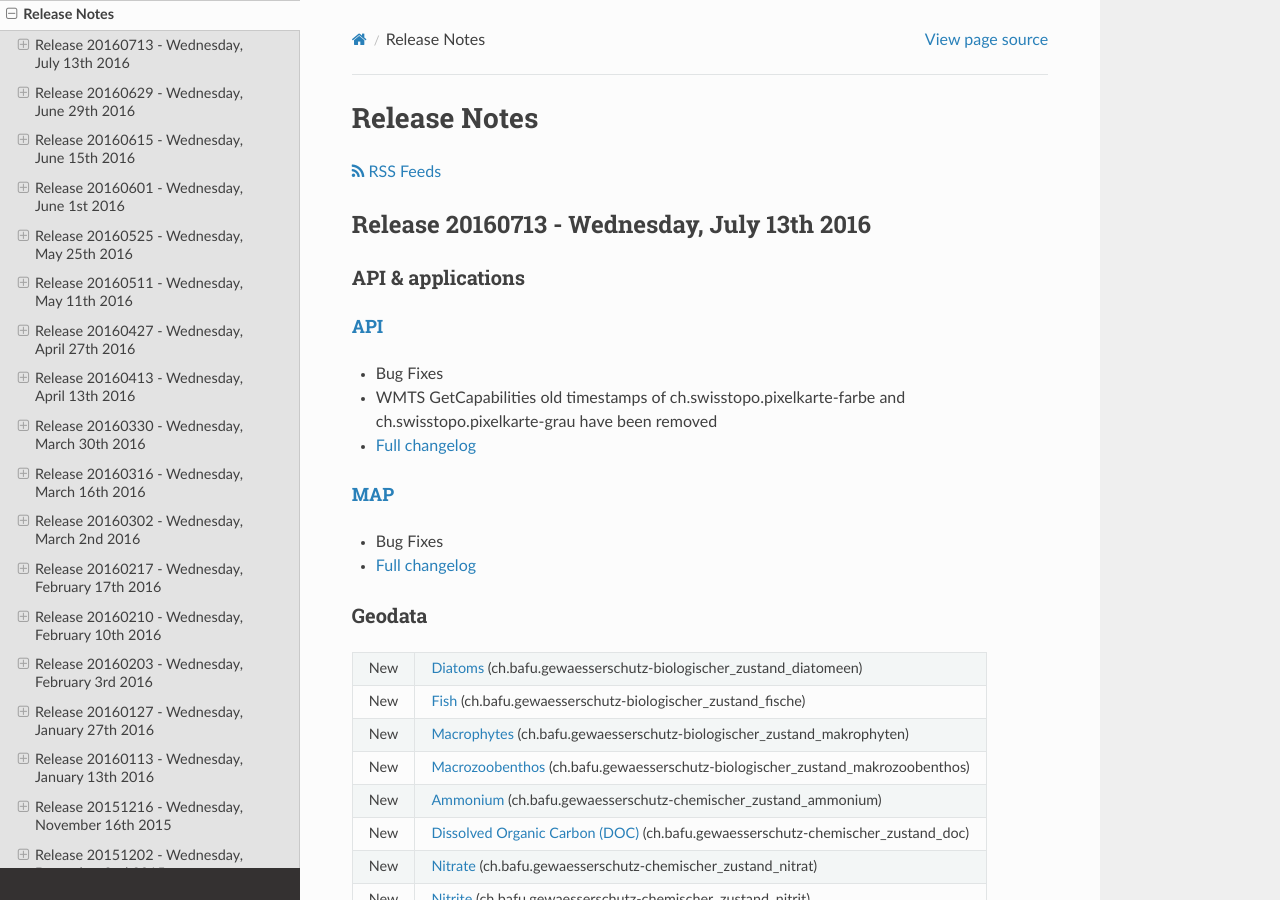
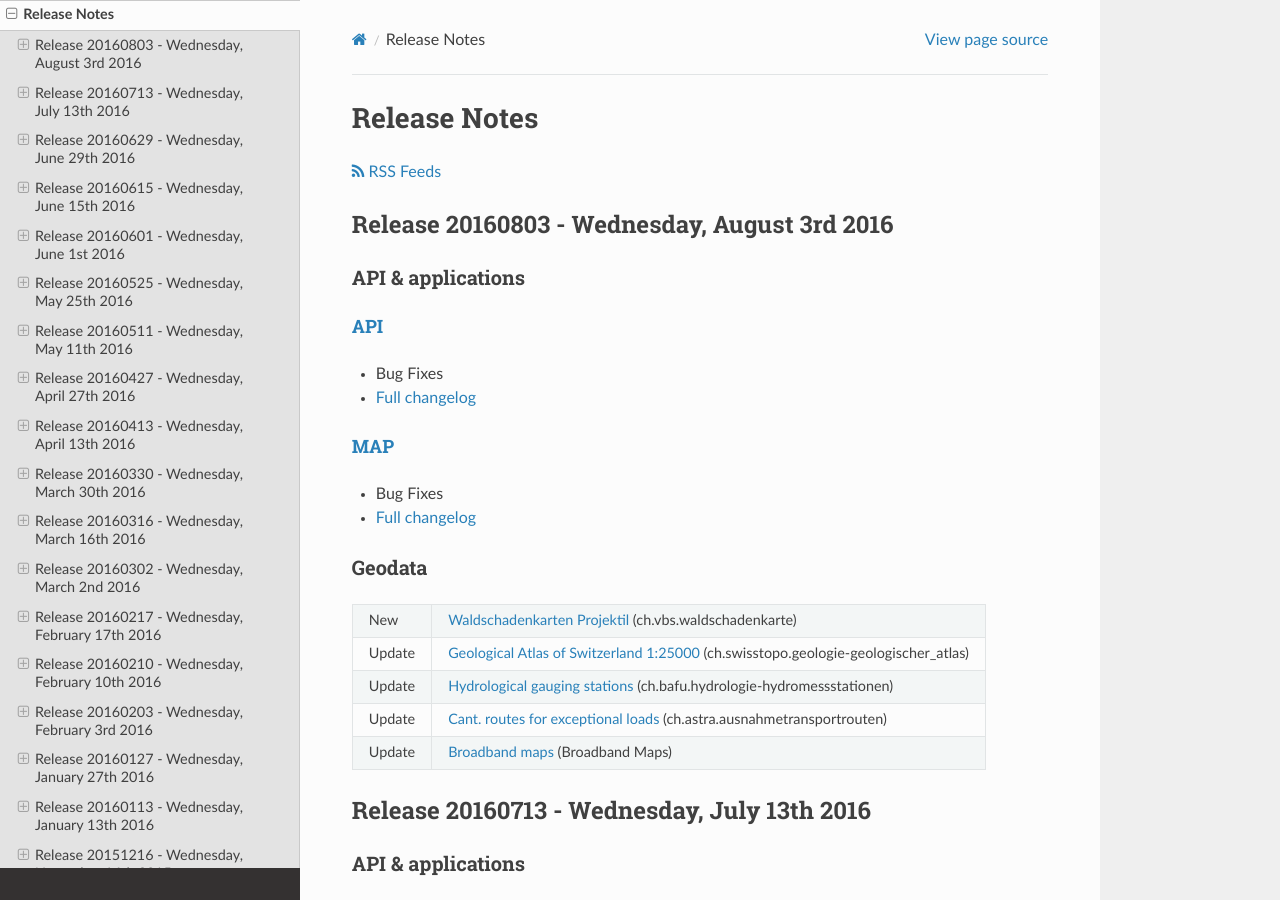
Before and after one commit to swisstopo-test/doc-chsdi3, a Sphinx documentation site: the page built from source/releasenotes/index.rst, in a window 1280 px wide and 900 px high. Built offline with Sphinx 7.4.7 and the Read the Docs theme 2.0.0, drawn with Linux system fonts in a browser that asks for light colours.

Commit message:
Releasenotes 3.8.2016

```diff
--- a/source/releasenotes/index.rst
+++ b/source/releasenotes/index.rst
@@ -13,6 +13,41 @@ Release Notes
 .. raw:: html
 
     <p><a class="reference external" href="rss2.xml"> <i class="fa fa-rss"> RSS Feeds </i></a></p>
+
+
+.. _releasenotes_20160803:
+
+Release 20160803 - Wednesday, August 3rd 2016
+---------------------------------------------
+
+API & applications
+******************
+
+`API <//api3.geo.admin.ch>`__
+'''''''''''''''''''''''''''''
+- Bug Fixes
+- `Full changelog <https://github.com/geoadmin/mf-chsdi3/compare/r_160713...r_160803>`__
+
+
+`MAP <//map.geo.admin.ch>`__
+'''''''''''''''''''''''''''''
+- Bug Fixes
+- `Full changelog <https://github.com/geoadmin/mf-geoadmin3/compare/r_160713...r_160803>`__
+
+
+Geodata
+*******
++--------+-------------------------------------------------------------------------------------------------------------------------------------------------------------------------------+
+| New    | `Waldschadenkarten Projektil <//map.geo.admin.ch/?layers=ch.vbs.waldschadenkarte>`__ (ch.vbs.waldschadenkarte)                                                                |
++--------+-------------------------------------------------------------------------------------------------------------------------------------------------------------------------------+
+| Update | `Geological Atlas of Switzerland 1:25000 <//map.geo.admin.ch/?layers=ch.swisstopo.geologie-geologischer_atlas>`__ (ch.swisstopo.geologie-geologischer_atlas)                  |
++--------+-------------------------------------------------------------------------------------------------------------------------------------------------------------------------------+
+| Update | `Hydrological gauging stations <//map.geo.admin.ch/?layers=ch.bafu.hydrologie-hydromessstationen>`__ (ch.bafu.hydrologie-hydromessstationen)                                  |
++--------+-------------------------------------------------------------------------------------------------------------------------------------------------------------------------------+
+| Update | `Cant. routes for exceptional loads <//map.geo.admin.ch/?layers=ch.astra.ausnahmetransportrouten>`__ (ch.astra.ausnahmetransportrouten)                                       |
++--------+-------------------------------------------------------------------------------------------------------------------------------------------------------------------------------+
+| Update | `Broadband maps <//map.geo.admin.ch/?topic=nga>`__ (Broadband Maps)                                                                                                           |
++--------+-------------------------------------------------------------------------------------------------------------------------------------------------------------------------------+
 
 
 .. _releasenotes_20160713:
```
